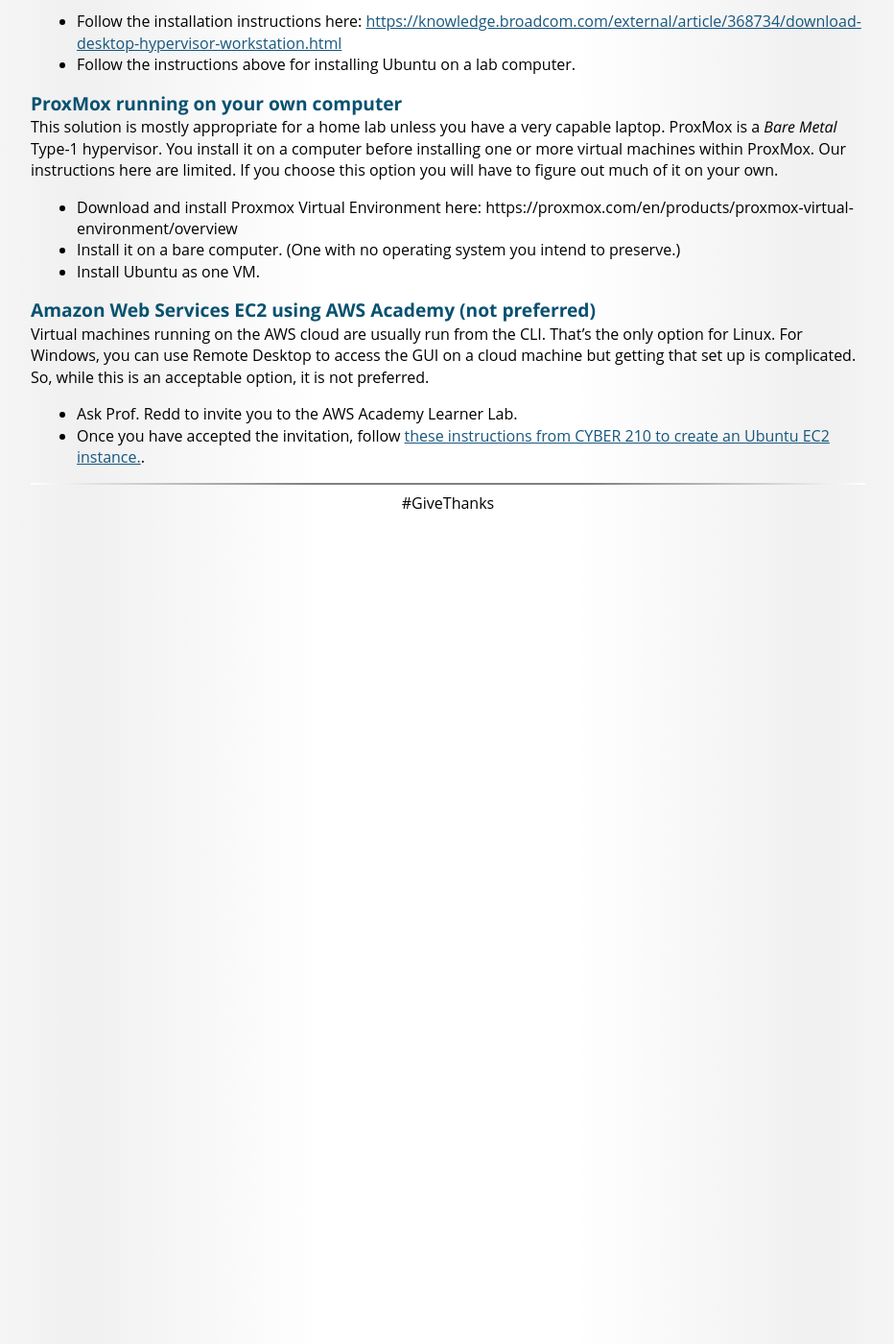
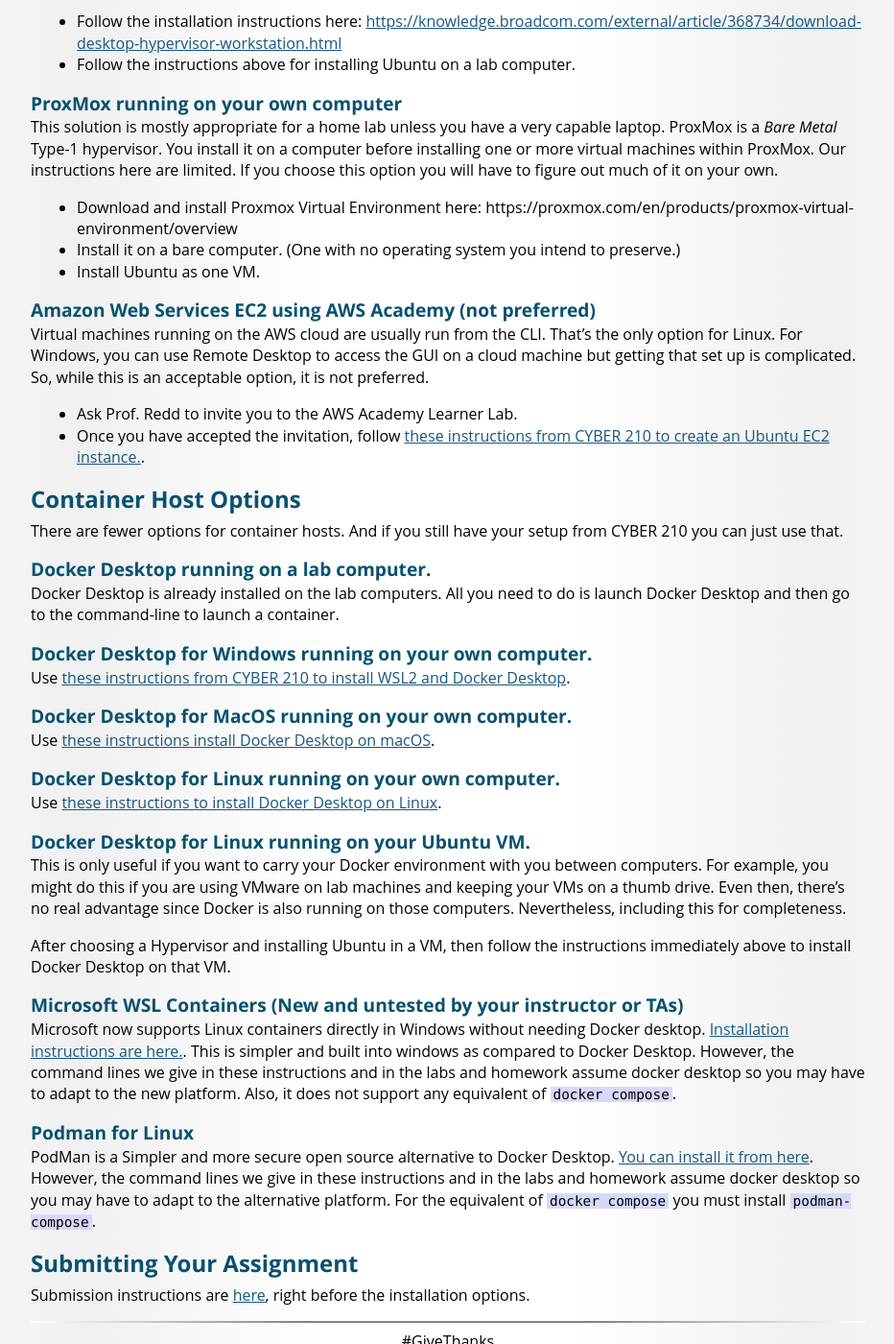
Before and after one commit to BYU-CYBER-344/c344.github.io, a Jekyll site: the page built from HW-1.md, in a window 1280 px wide and 1400 px high, scrolled down 4181 px. Shown: the whole window at 96% size, without its empty margins (173-1105 px from the left). Built offline with Jekyll 4.4.1, drawn with Linux system fonts in a browser that asks for light colours; some web fonts are replaced; before the commit the page ends 4727 px from its top, so only the background shows below that.

Commit message:
HW-1 Full First Draft

```diff
--- a/HW-1.md
+++ b/HW-1.md
@@ -93,7 +93,7 @@ Do the following:
 > On the docker run command, `--rm` tells docker to remove the stopped container when you exit. `-it` runs the container in interactive-terminal mode which lets you interact with a running container.
 > If you want to waste a bunch of time and see what games were like before computer graphics, try `erezbinyamin/sst` or `matsuu/nethack`.
 
-## Writeup and Submission
+## Writeup and Submission {#submission}
 
 To complete this homework, you will write up what you did and submit it **in PDF format** to LearningSuite.
 It **MUST** have screenshots as evidence of your work.
@@ -194,3 +194,36 @@ So, while this is an acceptable option, it is not preferred.
 
 * Ask Prof. Redd to invite you to the AWS Academy Learner Lab.
 * Once you have accepted the invitation, follow [these instructions from CYBER 210 to create an Ubuntu EC2 instance.](https://byu-itc-210.github.io/AWS-Server-Setup).
+
+## Container Host Options
+
+There are fewer options for container hosts. And if you still have your setup from CYBER 210 you can just use that.
+
+### Docker Desktop running on a lab computer.
+Docker Desktop is already installed on the lab computers. All you need to do is launch Docker Desktop and then go to the command-line to launch a container.
+
+### Docker Desktop for Windows running on your own computer.
+Use [these instructions from CYBER 210 to install WSL2 and Docker Desktop](https://byu-itc-210.github.io/InstallWsl2AndDocker).
+
+### Docker Desktop for MacOS running on your own computer.
+Use [these instructions install Docker Desktop on macOS](https://docs.docker.com/desktop/setup/install/mac-install/).
+
+### Docker Desktop for Linux running on your own computer.
+Use [these instructions to install Docker Desktop on Linux](https://docs.docker.com/desktop/setup/install/linux/).
+
+### Docker Desktop for Linux running on your Ubuntu VM.
+This is only useful if you want to carry your Docker environment with you between computers. For example, you might do this if you are using VMware on lab machines and keeping your VMs on a thumb drive. Even then, there's no real advantage since Docker is also running on those computers. Nevertheless, including this for completeness.
+
+After choosing a Hypervisor and installing Ubuntu in a VM, then follow the instructions immediately above to install Docker Desktop on that VM.
+
+### Microsoft WSL Containers (New and untested by your instructor or TAs)
+Microsoft now supports Linux containers directly in Windows without needing Docker desktop. [Installation instructions are here.](https://learn.microsoft.com/en-us/windows/wsl/tutorials/wsl-containers). This is simpler and built into windows as compared to Docker Desktop. However, the command lines we give in these instructions and in the labs and homework assume docker desktop so you may have to adapt to the new platform. Also, it does not support any equivalent of `docker compose`.
+
+### Podman for Linux
+PodMan is a Simpler and more secure open source alternative to Docker Desktop.
+[You can install it from here](https://podman.io/).
+However, the command lines we give in these instructions and in the labs and homework assume docker desktop so you may have to adapt to the alternative platform. For the equivalent of `docker compose` you must install `podman-compose`.
+
+## Submitting Your Assignment
+
+Submission instructions are [here](#submission), right before the installation options.
```
